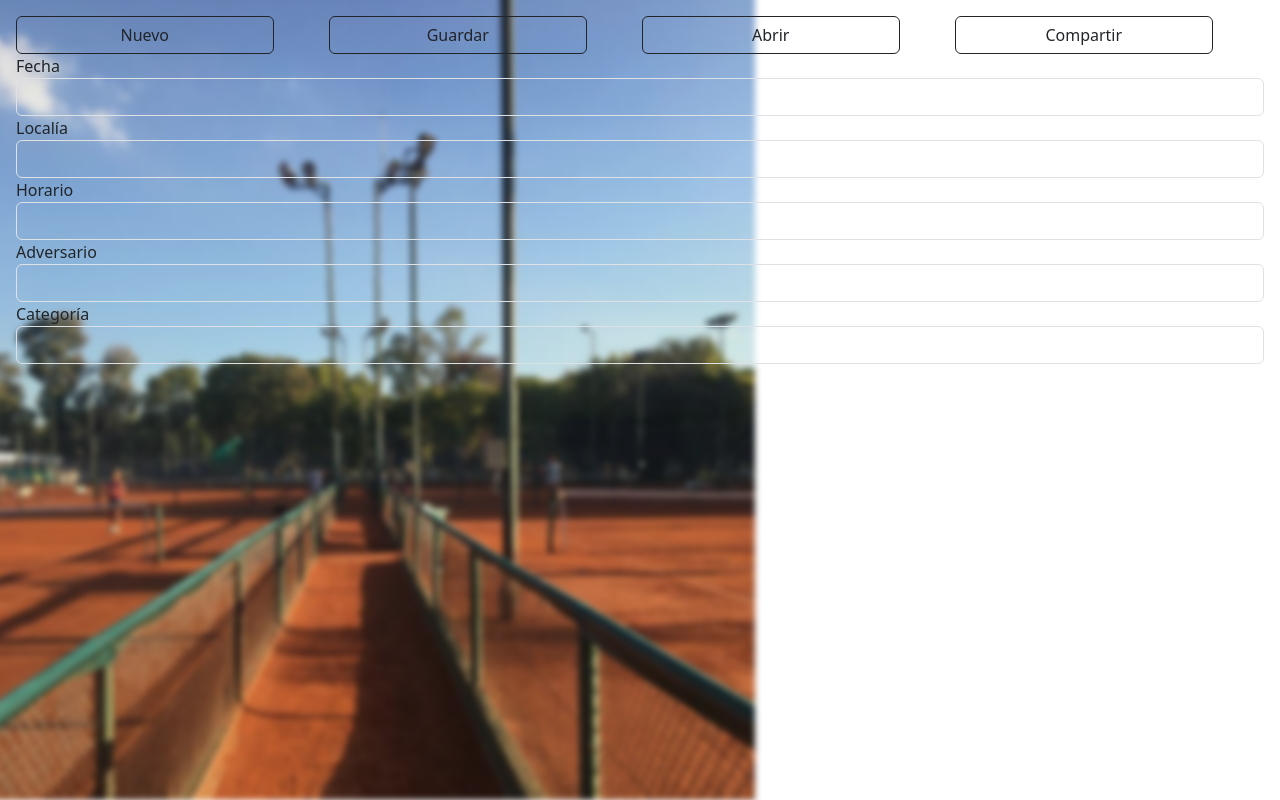
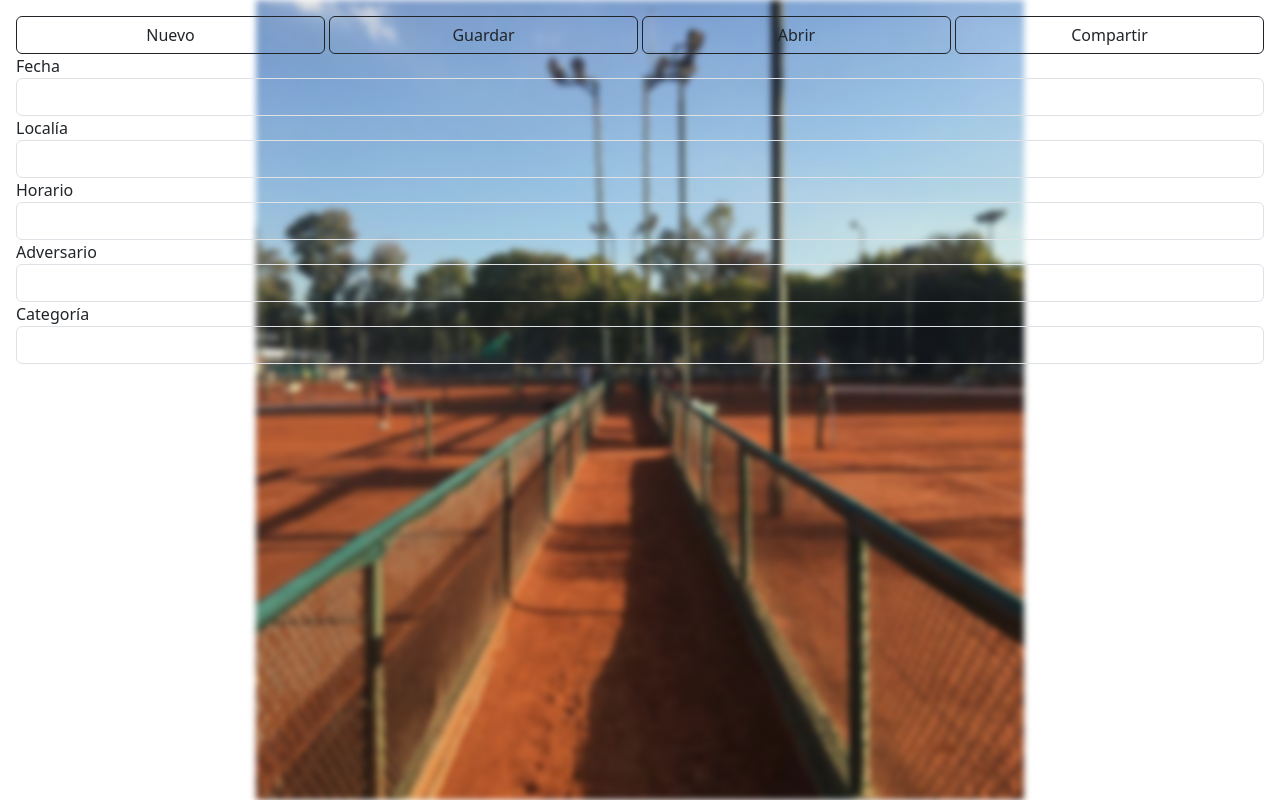
Before and after one commit to moradan/flyer-geba, a Next.js app: page / in a window 1280 px wide. Built offline with nearby package versions, Linux system fonts and the light colour scheme.

Commit message:
tested different css

```diff
--- a/src/components/Boton.tsx
+++ b/src/components/Boton.tsx
@@ -1,3 +1,3 @@
 export default function Boton( {caption}: {caption: string} ) {
-    return <button type="button" className="btn btn-outline-dark col-10">{caption}</button>;
+    return <button type="button" className="btn btn-outline-dark col-12">{caption}</button>;
 }
--- a/src/components/PanelControl.tsx
+++ b/src/components/PanelControl.tsx
@@ -7,16 +7,16 @@ import BotonCompartir from './BotonCompartir';
 export default function PanelControl() {
     return (
         <div className='row g-1'>
-            <div className='col'>
+            <div className='col-6 col-sm-3'>
                 <BotonNuevo />
             </div>
-            <div className='col'>
+            <div className='col-6 col-sm-3'>
                 <BotonGuardar />
             </div>
-            <div className='col'>
+            <div className='col-6 col-sm-3'>
                 <BotonAbrir />
             </div>
-            <div className='col'>
+            <div className='col-6 col-sm-3'>
                 <BotonCompartir />
             </div>
         </div>
--- a/src/pages/index.tsx
+++ b/src/pages/index.tsx
@@ -15,7 +15,7 @@ export default function Home() {
         <meta name="description" content="Generated by create next app" />
         <meta name="viewport" content="width=device-width, initial-scale=1" />
       </Head>
-      <div className='fondo'></div>
+      <div className='fondo' />
       <div className='d-flex flex-column vw-100 vh-100 px-3 pt-3'>
           <nav>
             <PanelControl />
--- a/src/styles/globals.css
+++ b/src/styles/globals.css
@@ -2,14 +2,13 @@
     position: absolute;
     top: 0;
     left: 0;
-    width: 101vw;
-    height: 101vh;
-    overflow: clip;
-    margin: -1vh -1vw;
+    width: 100vw;
+    height: 100vh;
 
     z-index: -1;
 
     background-image: url("../../public/fondo-flyer-geba.jpeg");
     background-repeat: no-repeat;
+    background-position: center;
     filter: brightness(0.9) blur(3px);
 }
```
